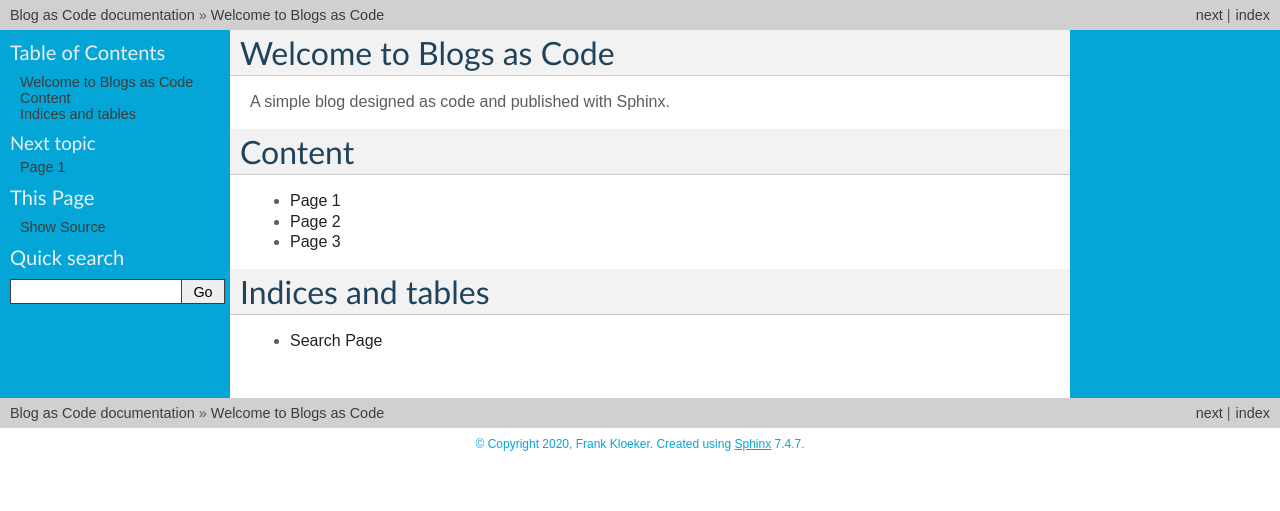
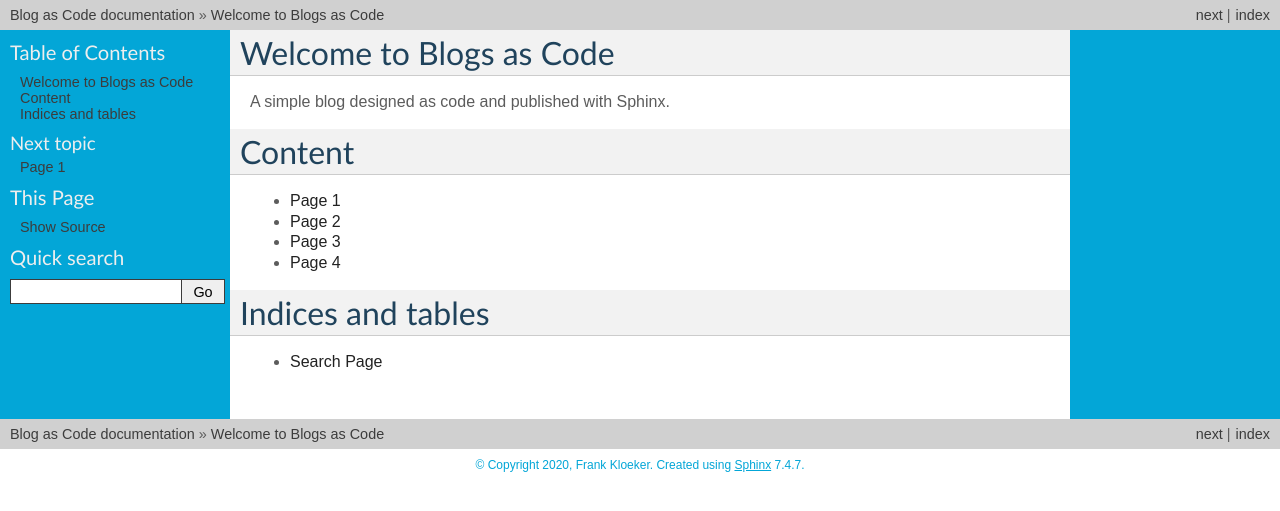
Before and after one commit to pepov/k8sblog, a Sphinx documentation site: the page built from source/index.rst, in a window 1280 px wide. Shown: the top 511 px of the page. Built offline with Sphinx 7.4.7, drawn with Linux system fonts in a browser that asks for light colours.

Commit message:
add page 4

```diff
--- /dev/null
+++ b/source/4.rst
@@ -0,0 +1,4 @@
+Page 4
+------
+
+This is page 4
--- a/source/index.rst
+++ b/source/index.rst
@@ -13,6 +13,7 @@ Content
    1.rst
    2.rst
    3.rst
+   4.rst
 
 Indices and tables
 ==================
```
